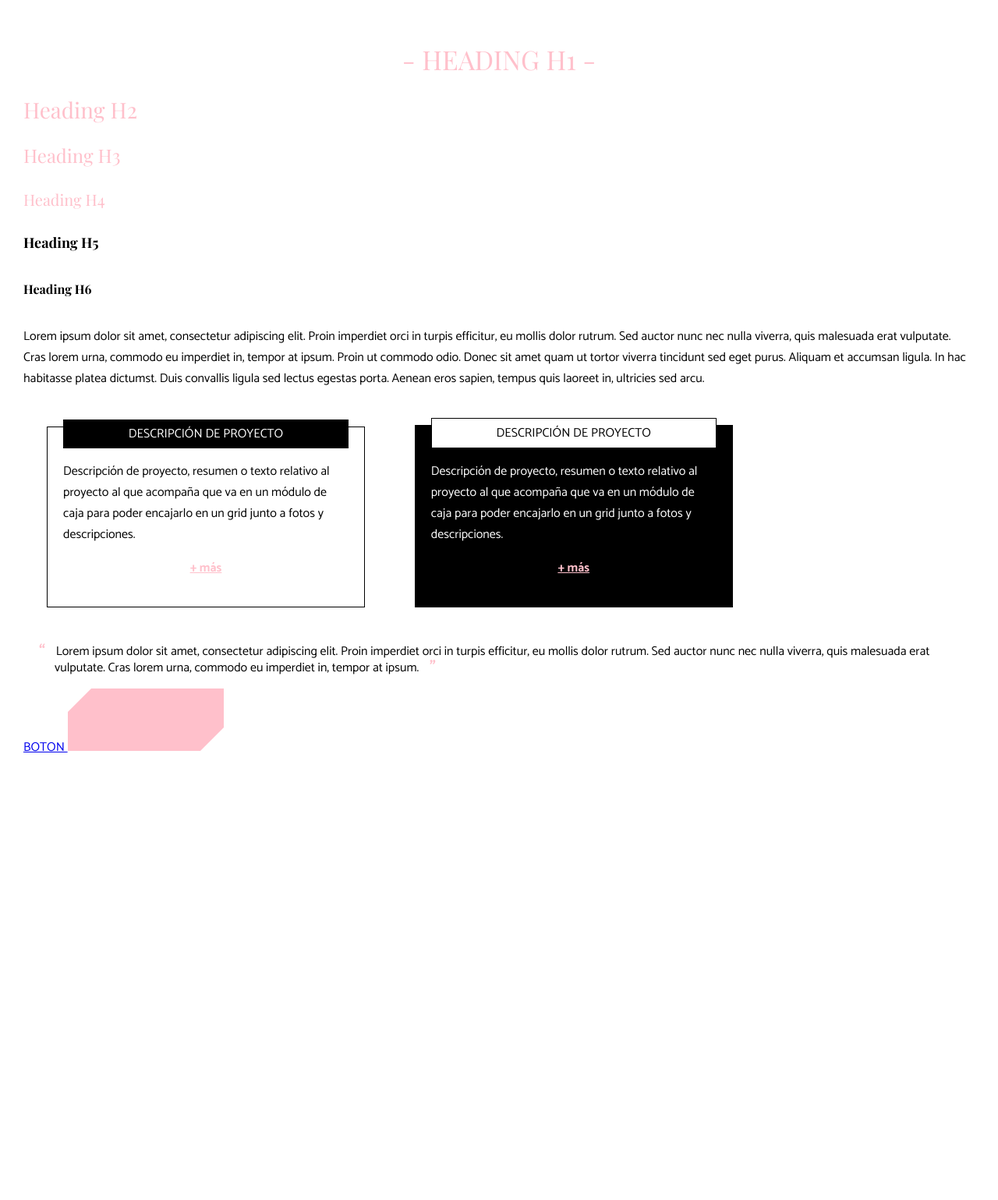
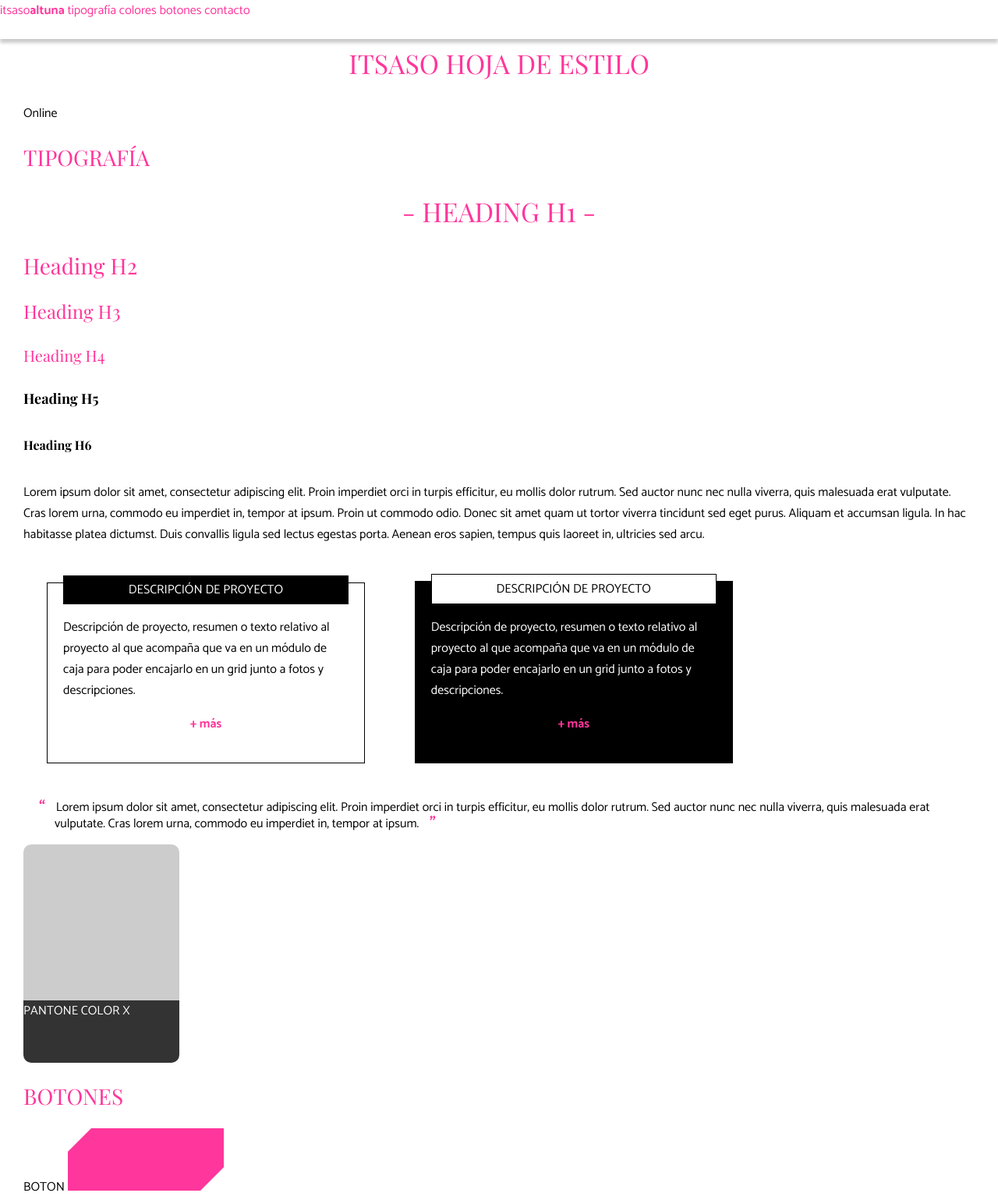
Before and after one commit to itsasoalt/itsaso, a plain HTML site: page hoja_estilo.html in a window 1280 px wide. Shown: the top 1539 px of the page at 78% size. Before the commit the page ends 1002 px from the top, so only its background shows below. Drawn offline with nearby package versions, Linux system fonts and the light colour scheme.

Commit message:
portfolio delivery to git

```diff
--- a/hoja_estilo.html
+++ b/hoja_estilo.html
@@ -6,6 +6,34 @@
     <link rel="stylesheet" href="styles.css">
 </head>
 <body class="page-wrap">
+
+    <header class="menubar">
+        <div class="pull-left">
+            <a href="#home">itsaso<b>altuna</b></a>
+        </div>
+        <div class="pull-rigth">
+            <a href="#tipografia">
+                <span class="menu active">tipografía</span>
+            </a>
+            <a href="#colores">
+                <span class="menu">colores</span>
+            </a>
+            <a href="#botones">
+                <span class="menu">botones</span>
+            </a>
+            <a href="#contacto">
+                <span class="menu">contacto</span>
+            </a>
+        </div>
+    </header>
+
+    <section id="home">
+        <h1>itsaso hoja de estilo</h1>
+        <p>Online</p>
+    </section>
+
+    <section id="tipografia">
+        <h2>TIPOGRAFÍA</h2>
         <h1> - Heading H1 - </h1>
         <h2>Heading H2</h2>
         <h3>Heading H3</h3>
@@ -36,7 +64,19 @@
             Lorem ipsum dolor sit amet, consectetur adipiscing elit. Proin imperdiet orci in turpis efficitur, eu mollis dolor rutrum. Sed auctor nunc nec nulla viverra, quis malesuada erat vulputate. Cras lorem urna, commodo eu imperdiet in, tempor at ipsum.
             <span class="bq">&rdquo;</span>
         </blockquote>
+    </section>
 
+    <section id="colores">
+        <div class="paintchip">
+            <div class="colorpatch color1"></div>
+            <div class="namelabel">
+                PANTONE COLOR X
+            </div>
+        </div>
+    </section>
+
+    <section id="botones">
+        <h2>BOTONES</h2>
         <a href="#" class="btn">
             BOTON
             <span class"btn-1">
@@ -47,8 +87,27 @@
                 </span>
             </span>
         </a>
+    </section>
 
+    <section id="contacto">
+        <h2>CONTACTO</h2>
+        <div>
+            <span>email</span>
+            <span>itsaso.altuna@gmail.com</span>
+        </div>
+        <div>
+            <span>tlf number</span>
+            <span>695706589</span>
+        </div>
+        <div>
+            <span>behance</span>
+            <span>itsaso.altuna</span>
+        </div>
+    </section>
 
+    <footer>
+        <p>made w/love by itsaso </p>
+    </footer>
 
 </body>
 </html>
--- a/styles.css
+++ b/styles.css
@@ -17,7 +17,7 @@ h1, h2, h3, h4, h5, h6 {
 	font-family: 'Playfair Display', serif;
 }
 h1, h2, h3, h4 {
-	color: pink;
+	color: #FF369B;
 	font-weight: 400;
 }
 h5, h6 {
@@ -50,6 +50,20 @@ p {
 	font-size: 16px;
 }
 
+/* NAVEGADOR SUPERIOR MENU */
+.menubar {
+	margin: 0;
+	width: 100%;
+	height: 50px;
+	background: #fff;
+	position: fixed;
+	top: 0;
+	left: 0;
+	color: #FF369B;
+	box-shadow: 0px 5px 4px #ccc;
+	vertical-align: center;
+}
+
 /* CAJAS DE TEXTO */
 .proyectbox {
 	display: inline-block;
@@ -78,7 +92,7 @@ p {
 	border: solid black 1px;
 }
 .proyectbox a {
-	color: pink;
+	color: #FF369B;
 	font-weight: bold;
 	text-align: center;
 }
@@ -89,7 +103,7 @@ blockquote {
 	line-height: 20px;
 }
 .bq {
-	color: pink;
+	color: #FF369B;
 	font-weight: bold;
 	font-size: 20px;
 	padding: 0 10px;
@@ -114,7 +128,7 @@ a.btn {
 	display:inline-block;
 	width:200px;
 	height:80px;
-	background-color:pink;
+	background-color:#FF369B;
 	left:0px;
 	top:0px;
 }
@@ -142,3 +156,40 @@ a.btn {
 	left:170px;
 	top:50px;
 }
+
+/* BOTONES */
+.paintchip {
+	display: inline-block;
+}
+.colorpatch {
+	margin: 0;
+	padding: 0;
+	width: 200px;
+	height: 200px;
+	border-radius: 10px 10px 0 0;
+}
+.namelabel {
+	width: 200px;
+	height: 80px;
+	margin: 0;
+	border-radius: 0 0 10px 10px;
+	background-color: #333;
+	color: #fff;
+
+}
+.color1 {
+	background-color: #ccc;
+}
+/* COSAS QUE SE REPITEN */
+a {
+	text-decoration: none;
+	color: inherit;
+}
+.pull-rigth {
+	right: 0;
+	display: inline-block;
+}
+.pull-left {
+	left: 0;
+	display: inline-block;
+}
```
Lines whose indentation alone changed are shown as unchanged.
